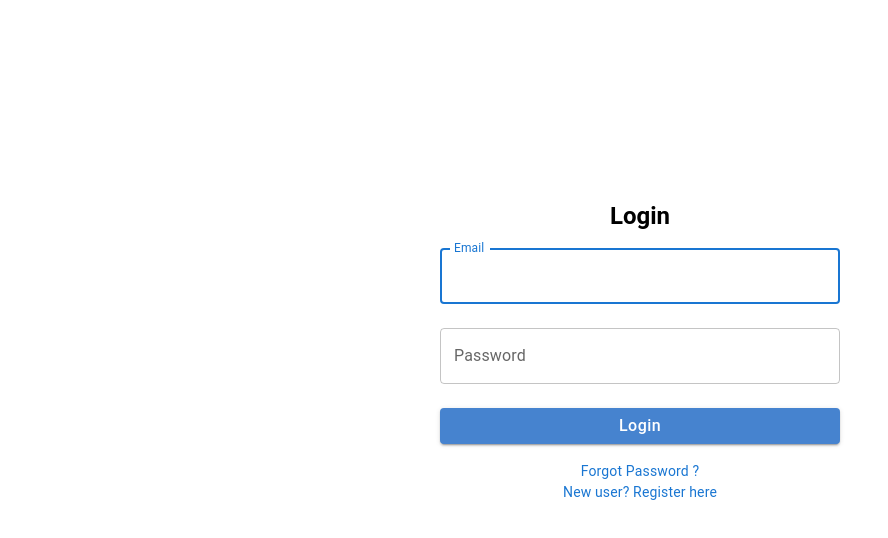
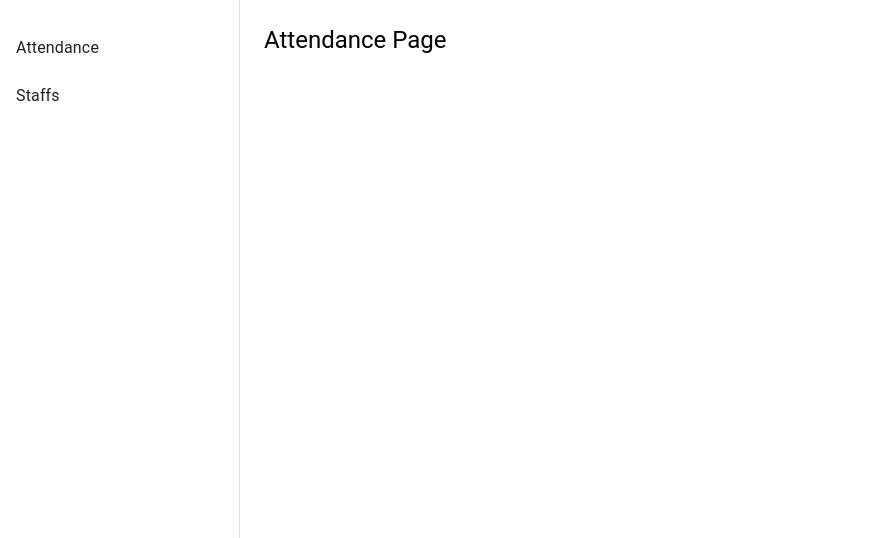
Before and after one commit to chandanuidevops/hcl, a React (Create React App) app: page / in a window 1280 px wide. Shown: the top 538 px of the page, without its empty margins (0-888 px from the left). Built offline with nearby package versions, Linux system fonts and the light colour scheme.

Commit message:
Update App.tsx

```diff
--- a/src/App.tsx
+++ b/src/App.tsx
@@ -2,9 +2,9 @@ import React from 'react';
 
 
 
-import Header from './common/Header';
-import Footer from './common/Footer';
+
 import LoginPage from './pages/Login';
+import AdminDashboard from './pages/dashboard/AdminDashboard';
 
 // If you have any custom theme, you can type it properly like this
 // import { Theme } from '@mui/material/styles';
@@ -16,7 +16,8 @@ const App: React.FC = () => {
 
   return (
     <>
-      <LoginPage />
+
+      <AdminDashboard />
     </>
 
 
```
